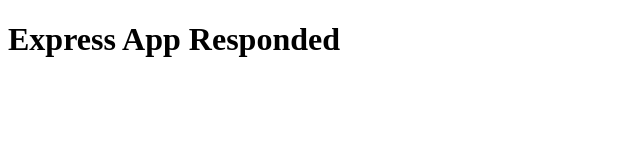
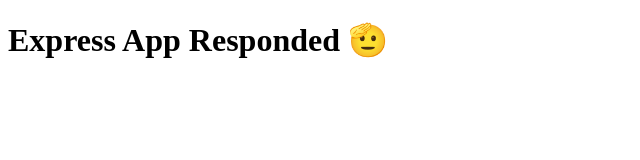
Before and after one commit to sasasamaes/phone-book-api, a website: page public/index.html in a window 1280 px wide. Shown: the whole page, without its empty margins (0-640 px from the left). Drawn offline with Linux system fonts and the light colour scheme.

Commit message:
public/es

```diff
--- a/public/index.html
+++ b/public/index.html
@@ -8,6 +8,6 @@
     <title>Express.js on Vercel</title>
 </head>
 <body>
-    <h1>Express App Responded</h1>
+    <h1>Express App Responded 🫡</h1>
 </body>
 </html>
```
